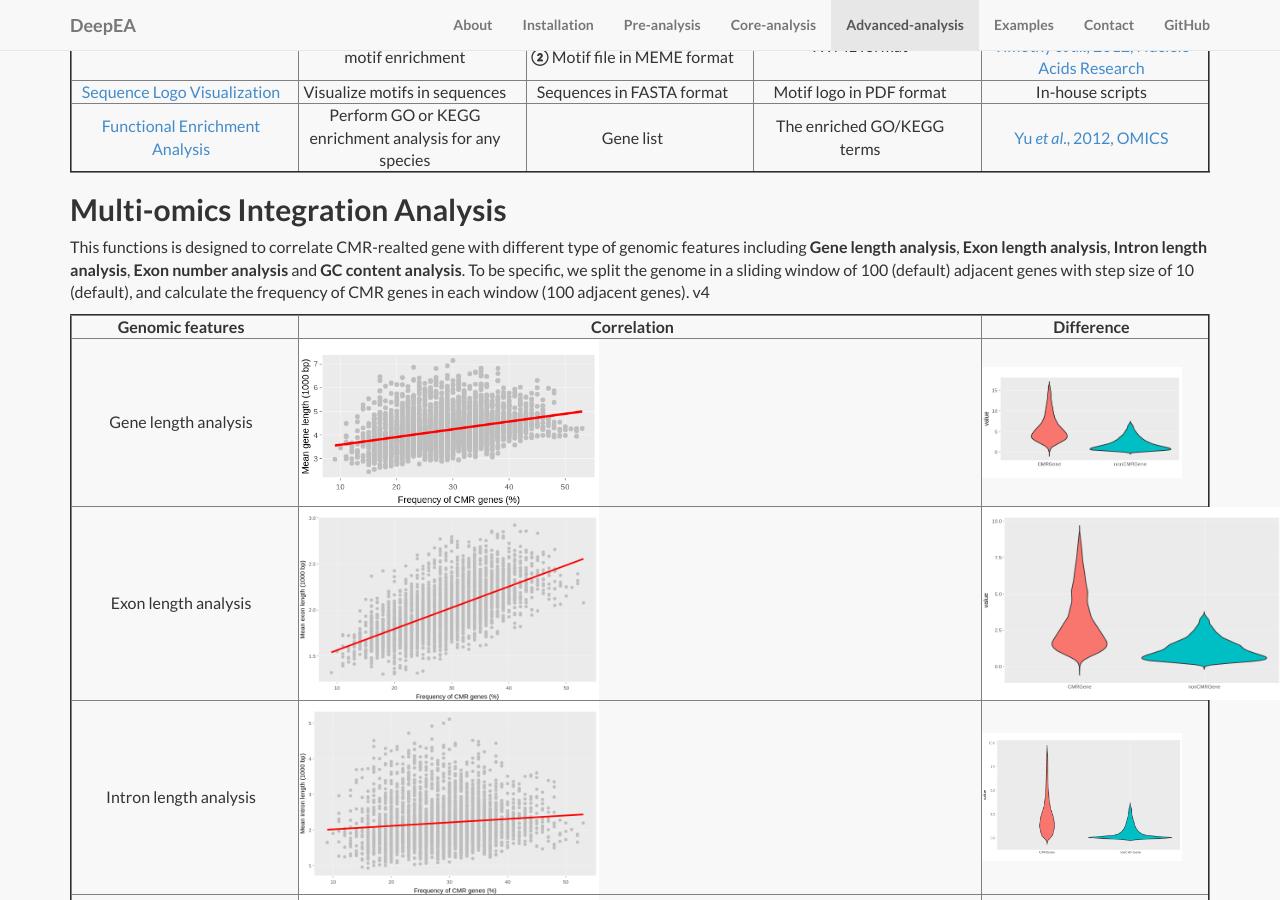
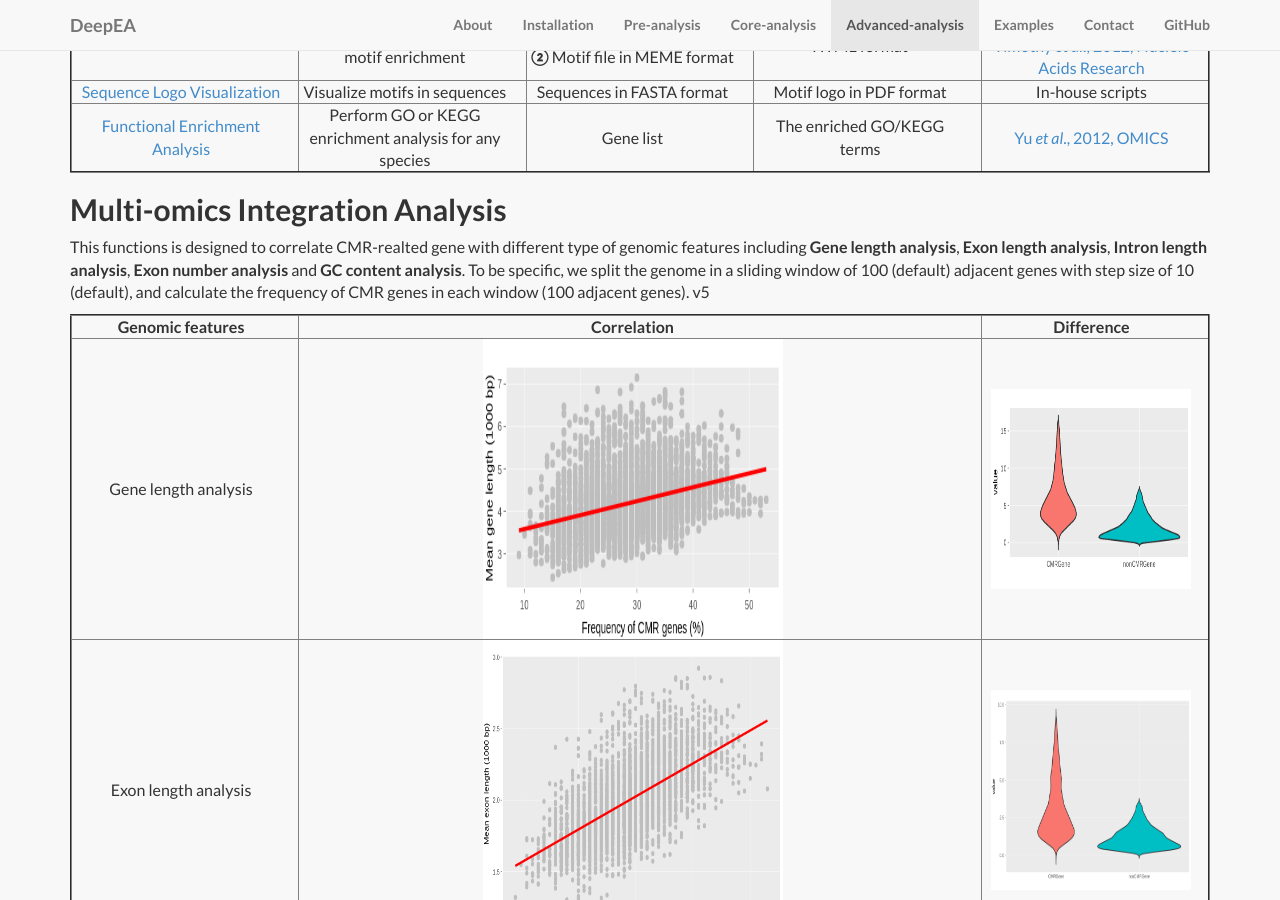
Before and after one commit to cma2015/deepEA, a Jekyll site: the page built from index.md, in a window 1280 px wide and 900 px high, scrolled down 8859 px. Built offline with Jekyll 4.4.1, drawn with Linux system fonts in a browser that asks for light colours; nearby versions of some CDN libraries; library files that are not in the unit come from our copies; our own code applies the rules of GitHub Pages for plain Markdown files.

Commit message:
Update # Examples on 17:01pm, 2019/12/07

```diff
--- a/index.md
+++ b/index.md
@@ -600,7 +600,7 @@
 
 
 ## Multi-omics Integration Analysis
-This functions is designed to correlate CMR-realted gene with different type of genomic features including **Gene length analysis**, **Exon length analysis**, **Intron length analysis**, **Exon number analysis** and **GC content analysis**. To be specific, we split the  genome in a sliding window of 100 (default) adjacent genes with step size of 10 (default), and calculate the frequency of CMR genes in each window (100 adjacent genes). v4
+This functions is designed to correlate CMR-realted gene with different type of genomic features including **Gene length analysis**, **Exon length analysis**, **Intron length analysis**, **Exon number analysis** and **GC content analysis**. To be specific, we split the  genome in a sliding window of 100 (default) adjacent genes with step size of 10 (default), and calculate the frequency of CMR genes in each window (100 adjacent genes). v5
 
 <div style="text-align:center">
 <table border="2" align="center" cellspacing="0" cellpadding="">
@@ -611,28 +611,28 @@
     </tr>
     <tr>
         <td>Gene length analysis</td>
-        <td><img align="left" src="assets/img/Correlation_CMR_gene_length.png" alt="Correlation of CMR-related genes with gene length analysis" width="300px" valign="middle"></td>
-        <td><img align="left" src="assets/img/Difference_CMR_gene_length.png" alt="Difference of CMR-related genes with gene length analysis" width="200px" valign="middle"></td>
+        <td><img align="middle" src="assets/img/Correlation_CMR_gene_length.png" alt="Correlation of CMR-related genes with gene length analysis" height="300px" width="300px" valign="middle"></td>
+        <td><img align="middle" src="assets/img/Difference_CMR_gene_length.png" alt="Difference of CMR-related genes with gene length analysis" height="200px" width="200px" valign="middle"></td>
     </tr>
     <tr>
         <td>Exon length analysis</td>
-        <td><img align="left" src="assets/img/Correlation_CMR_exon_length.png" alt="Correlation of CMR-related genes with exon length analysis" width="300px" valign="middle"></td>
-        <td><img align="left" src="assets/img/Difference_CMR_exon_length.png" alt="Difference of CMR-related genes with exon length analysis" width="300px" valign="middle"></td>
+        <td><img align="middle" src="assets/img/Correlation_CMR_exon_length.png" alt="Correlation of CMR-related genes with exon length analysis" height="300px" width="300px" valign="middle"></td>
+        <td><img align="middle" src="assets/img/Difference_CMR_exon_length.png" alt="Difference of CMR-related genes with exon length analysis" height="200px" width="200px" valign="middle"></td>
     </tr>
     <tr>
         <td>Intron length analysis</td>
-        <td><img align="left" src="assets/img/Correlation_CMR_intron_length.png" alt="Correlation of CMR-related genes with intron length analysis" width="300px" valign="middle"></td>
-        <td><img align="left" src="assets/img/Difference_CMR_intron_length.png" alt="Difference of CMR-related genes with intron length analysis" width="200px" valign="middle"></td>
+        <td><img align="middle" src="assets/img/Correlation_CMR_intron_length.png" alt="Correlation of CMR-related genes with intron length analysis" height="300px" width="300px" valign="middle"></td>
+        <td><img align="middle" src="assets/img/Difference_CMR_intron_length.png" alt="Difference of CMR-related genes with intron length analysis" height="200px" width="200px" valign="middle"></td>
     </tr>
     <tr>
         <td>Exon number analysis</td>
-        <td><img align="left" src="assets/img/Correlation_CMR_exon_number.png" alt="Correlation of CMR-related genes with exon number analysis" width="300px" valign="middle"></td>
-        <td><img align="left" src="assets/img/Difference_CMR_exon_number.png" alt="Difference of CMR-related genes with exon number analysis" width="200px" valign="middle"></td>
+        <td><img align="middle" src="assets/img/Correlation_CMR_exon_number.png" alt="Correlation of CMR-related genes with exon number analysis" height="300px" width="300px" valign="middle"></td>
+        <td><img align="middle" src="assets/img/Difference_CMR_exon_number.png" alt="Difference of CMR-related genes with exon number analysis" height="200px" width="200px" valign="middle"></td>
     </tr>
     <tr>
         <td>GC content analysis</td>
-        <td><img align="left" src="assets/img/Correlation_CMR_GC_content.png" alt="Correlation of CMR-related genes with GC content analysis" width="300px" valign="middle"></td>
-        <td><img align="left" src="assets/img/Difference_CMR_GC_content.png" alt="Difference of CMR-related genes with GC content analysis" width="200px" valign="middle"></td>
+        <td><img align="middle" src="assets/img/Correlation_CMR_GC_content.png" alt="Correlation of CMR-related genes with GC content analysis" height="300px" width="300px" valign="middle"></td>
+        <td><img align="middle" src="assets/img/Difference_CMR_GC_content.png" alt="Difference of CMR-related genes with GC content analysis" height="200px" width="200px" valign="middle"></td>
     </tr>
 </table>
 </div>
```
